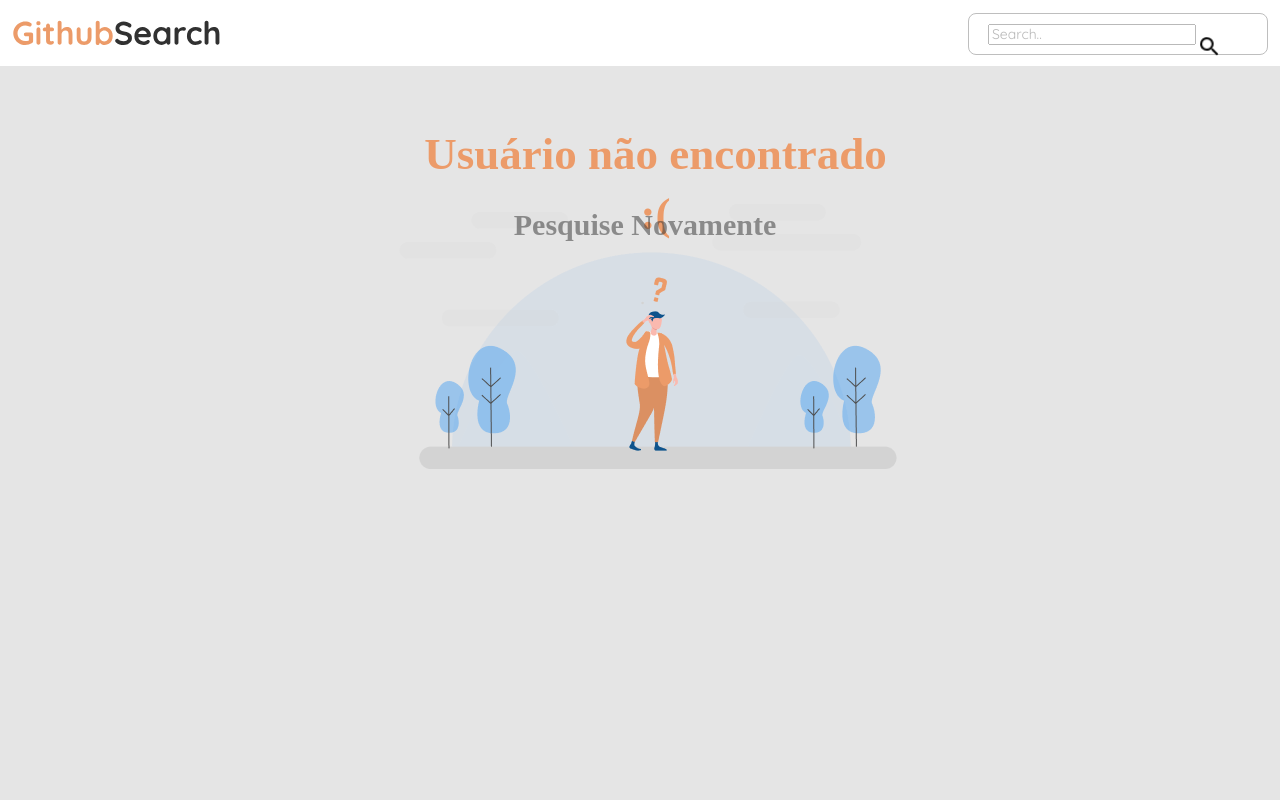
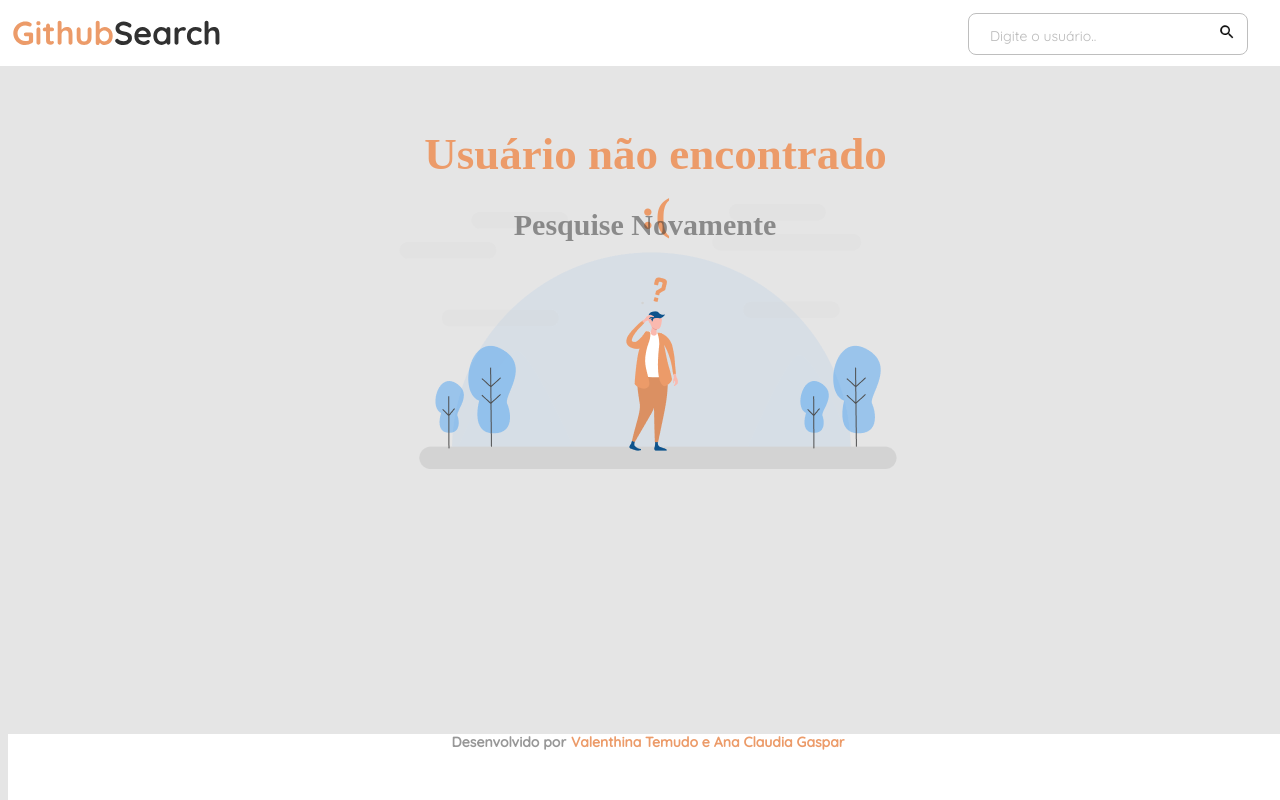
Before and after one commit to reprograma/On13-TodasEmTech-DesafioES6, a plain HTML site: page entrega-projeto/valenthina-temudo/erroUsuario.html in a window 1280 px wide. Drawn offline with Linux system fonts and the light colour scheme.

Commit message:
finalizando desafio

```diff
--- a/entrega-projeto/valenthina-temudo/css/erroUsuario.css
+++ b/entrega-projeto/valenthina-temudo/css/erroUsuario.css
@@ -1,21 +1,11 @@
     @import url('https://fonts.googleapis.com/css2?family=Quicksand:wght@300;400;500&display=swap');
 
-    div {
+    #imgE {
         text-align: center;
     }
 
     body {
         background-color: #E5E5E5;
-    }
-
-    #cabecalho {
-        position: absolute;
-        width: 100%;
-        height: 66px;
-        left: 0px;
-        top: 0px;
-
-        background: #FFFFFF;
     }
 
     #id-logo {
@@ -31,8 +21,16 @@
         line-height: 40px;
         color: #EC9B69;
     }
+    #header {
+        position: absolute;
+        width: 100%;
+        height: 66px;
+        left: 0px;
+        top: 0px;
+        background: #FFFFFF;
+    }
 
-    #form-busca {
+    #input-busca {
         display: flex;
         flex-direction: column;
         justify-content: center;
@@ -40,7 +38,7 @@
         padding: 12px 11px;
 
         position: absolute;
-        width: 300px;
+        width: 280px;
         height: 42px;
         left: 968px;
         top: 13px;
@@ -51,41 +49,68 @@
         border-radius: 8px;
     }
 
+    #form-busca {
+        display: flex;
+        flex-direction: row;
+        align-items: flex-start;
+        padding: 0px;
+
+        position: static;
+        width: 377px;
+        height: 18px;
+        left: 11px;
+        top: 12px;
+
+        flex: none;
+        order: 0;
+        flex-grow: 0;
+        margin: 8px 0px;
+    }
+
     #input-usuario {
         position: static;
         width: 200px;
-        height: 15px;
+        height: 18px;
+        left: 0px;
+        top: 0px;
 
         font-family: Quicksand;
         font-style: normal;
         font-weight: normal;
         font-size: 14px;
         line-height: 17px;
+        border: none;
 
         color: #313131;
 
         opacity: 0.5;
 
+        flex: none;
+        order: 0;
+        flex-grow: 0;
         margin: 0px 8px;
     }
 
     #btn {
-        position: absolute;
-        width: 20px;
-        left: 228px;
-        padding: 5px;
+        position: static;
+        width: 10px;
+        height: 18px;
+        left: 359px;
+        top: 0px;
+        background: #FFFFFF;
+        border: none;
+        flex: none;
+        order: 1;
+        flex-grow: 0;
+        margin: 0px 8px;
+    }
 
+    #img-btn {
+        font-family: Material Icons;
         font-style: normal;
         font-weight: normal;
         font-size: 18px;
-        background-color: #ffffff;
-        border: none;
-    }
-
-    #lupa {
-        position: absolute;
-        width: 25px;
-        left: 0px;
+        height: 18px;
     }
 
     h1 {
@@ -127,3 +152,29 @@
 
         opacity: 0.5;
     }
+
+    footer {
+        position: fixed;
+        bottom: 0;
+        width: 100%;
+        height: 66px;
+        background: #FFFFFF;
+        display: flex;
+        justify-content: center;
+        text-align: center;
+        font-family: Quicksand;
+        font-style: normal;
+        font-weight: bold;
+        font-size: 14px;
+        line-height: 17px;
+    }
+
+    #p-footer {
+        color: #313131;
+        opacity: 0.5;
+    }
+
+    .p-footer {
+        color: #EC9B69;
+        margin-left: 5px;
+    }
--- a/entrega-projeto/valenthina-temudo/css/style.css
+++ b/entrega-projeto/valenthina-temudo/css/style.css
@@ -6,7 +6,7 @@
 
     #header {
         position: absolute;
-        width: 1500px;
+        width: 100%;
         height: 66px;
         left: 0px;
         top: 0px;
@@ -32,7 +32,7 @@
         border-radius: 8px;
     }
 
-    #form-usuario {
+    #form-busca {
         display: flex;
         flex-direction: row;
         align-items: flex-start;
@@ -522,15 +522,11 @@
         height: auto;
     }
 
-    .divB {}
-
     footer {
-        position: absolute;
+        position: fixed;
         bottom: 0;
-        width: 1500px;
+        width: 100%;
         height: 66px;
-        left: 0px;
-        top: 958px;
         background: #FFFFFF;
         display: flex;
         justify-content: center;
--- a/entrega-projeto/valenthina-temudo/erroUsuario.html
+++ b/entrega-projeto/valenthina-temudo/erroUsuario.html
@@ -10,23 +10,27 @@
 </head>
 
 <body>
-    <div id="cabecalho">
-        <img id="id-logo" src="./imagens/GithubSearch.svg" alt="logo github search">
-
-        <form id="form-busca" action="#">
-            <input id="input-usuario" type="text" placeholder="Search.." name="search">
-            <button id="btn" type="submit"><img id="lupa" src="./../../images/outline_search_black_24dp.png"
-                    alt=""></button>
-        </form>
-    </div>
+    <header id="header">
+        <img id="id-logo" src="./imagens/GithubSearch.svg" alt="">
+        <section id="input-busca" action="#">
+            <form id="form-usuario">
+                <input id="input-usuario" type="text" placeholder="Digite o usuário.." name="search">
+                <button id="btn" type="submit"><img id="img-btn" src="./../../images/outline_search_black_24dp.png"
+                        alt="foto lupa"></button>
+            </form>
+        </section>
+    </header>
     <div>
         <h1>Usuário não encontrado :(</h1>
         <p>Pesquise Novamente</p>
     </div>
-    <div>
+    <div id="imgE">
         <img id="img-erro" src="./../../images/notfound.png" alt="notfound">
     </div>
-
+    <footer>
+      <div id="p-footer">Desenvolvido por</div>
+      <div class="p-footer">Valenthina Temudo e Ana Claudia Gaspar</div>
+    </footer>
 </body>
 
 </html>
```
Also changed, not shown: entrega-projeto/valenthina-temudo/index.html (+1 -1 lines).
